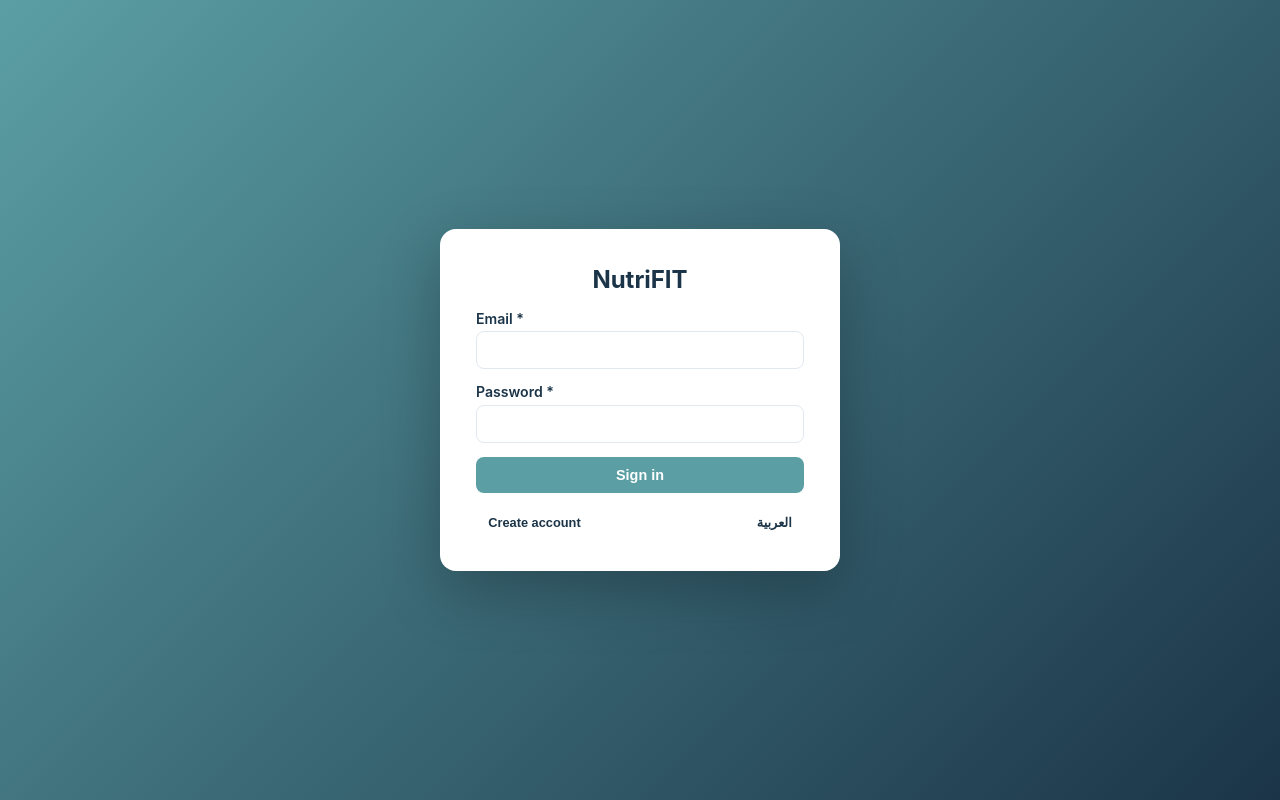
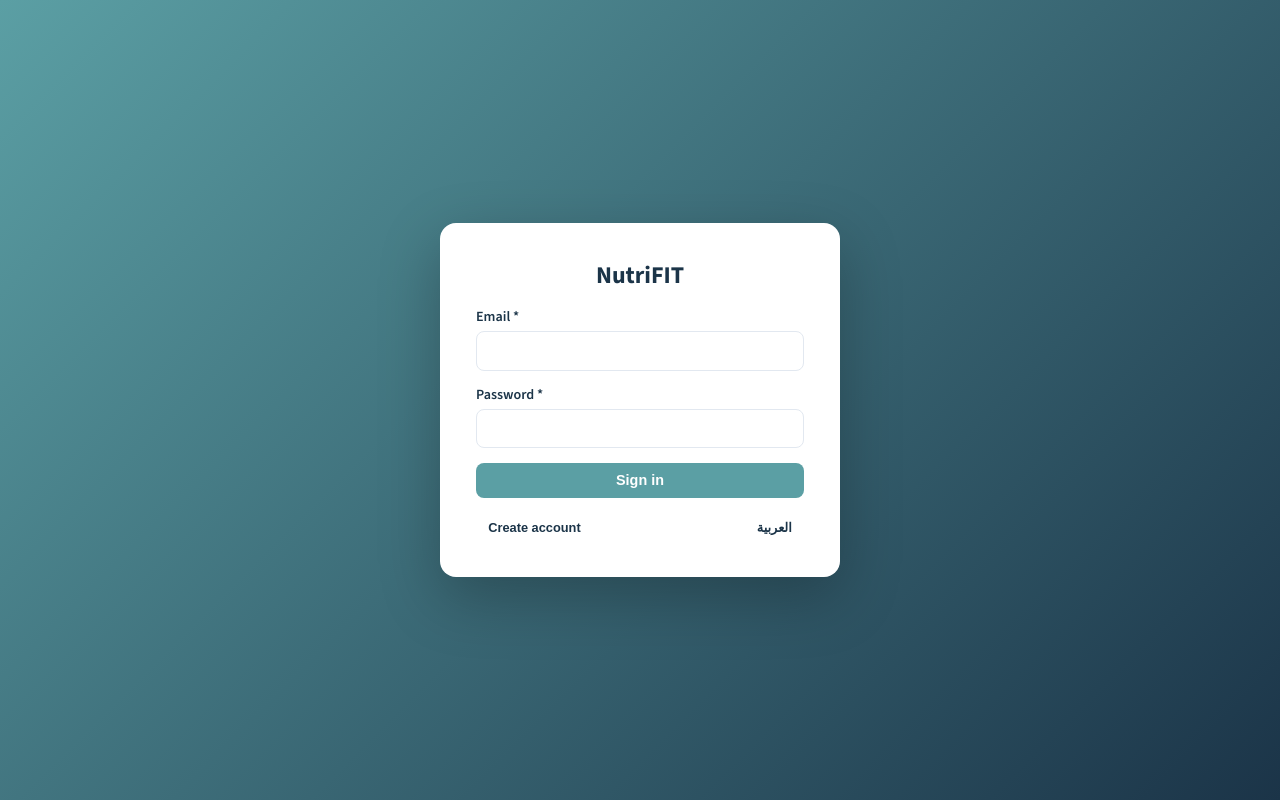
Before and after one commit to thefitxperience/diet-plan, a React (Vite) app in the folder nutrifit/: page / in a window 1280 px wide. Built offline with nearby package versions, Linux system fonts and the light colour scheme; no server answers.

Commit message:
ui: update body font-family to use 'Source Sans 3' for consistency

```diff
--- a/nutrifit/src/app.css
+++ b/nutrifit/src/app.css
@@ -22,7 +22,7 @@
 html, body, #root { height: 100%; margin: 0; }
 
 body {
-  font-family: -apple-system, BlinkMacSystemFont, 'Segoe UI', Roboto, 'Helvetica Neue', Arial, sans-serif;
+  font-family: 'Source Sans 3', -apple-system, BlinkMacSystemFont, 'Segoe UI', sans-serif;
   background: var(--bg);
   color: var(--text);
   font-size: 15px;
```
